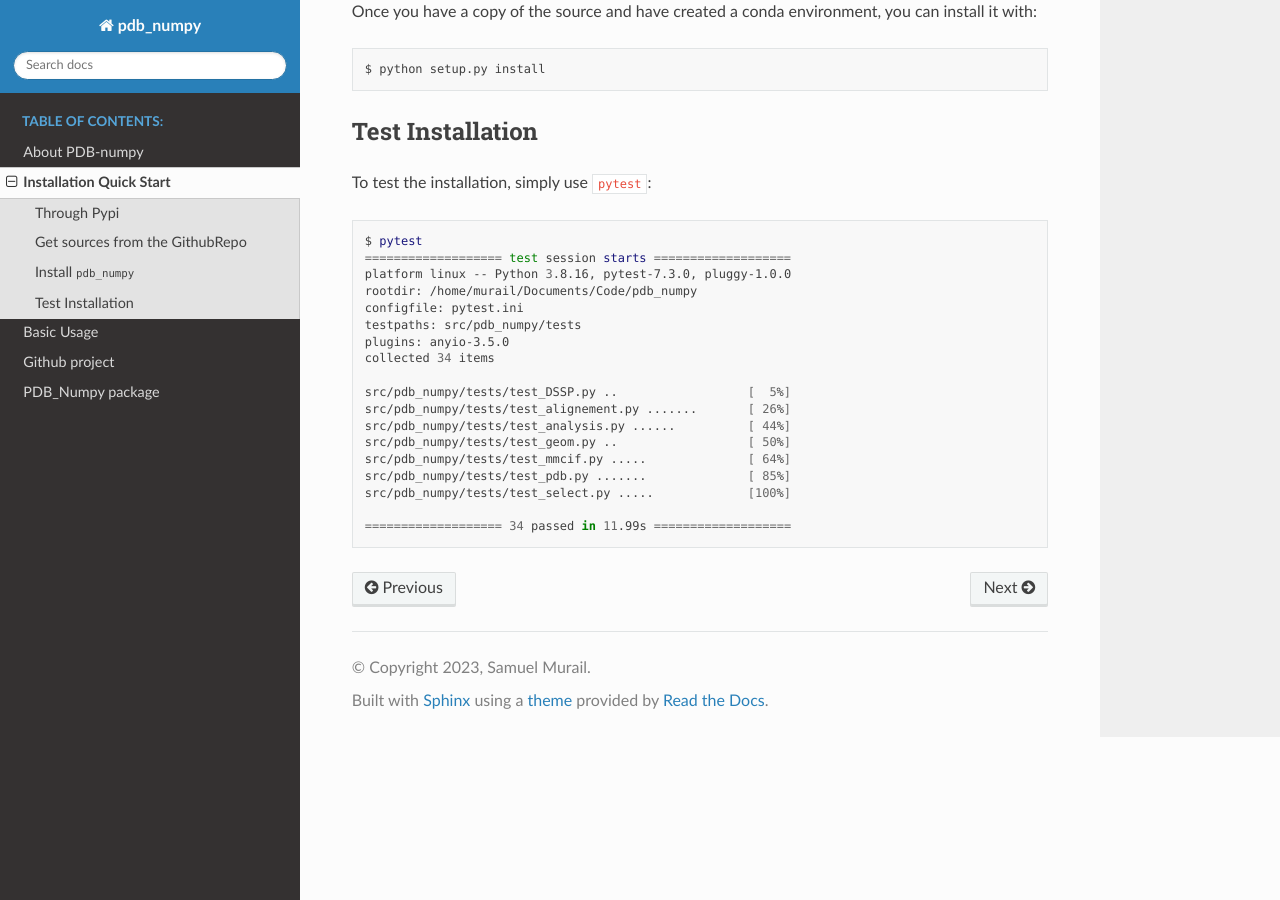
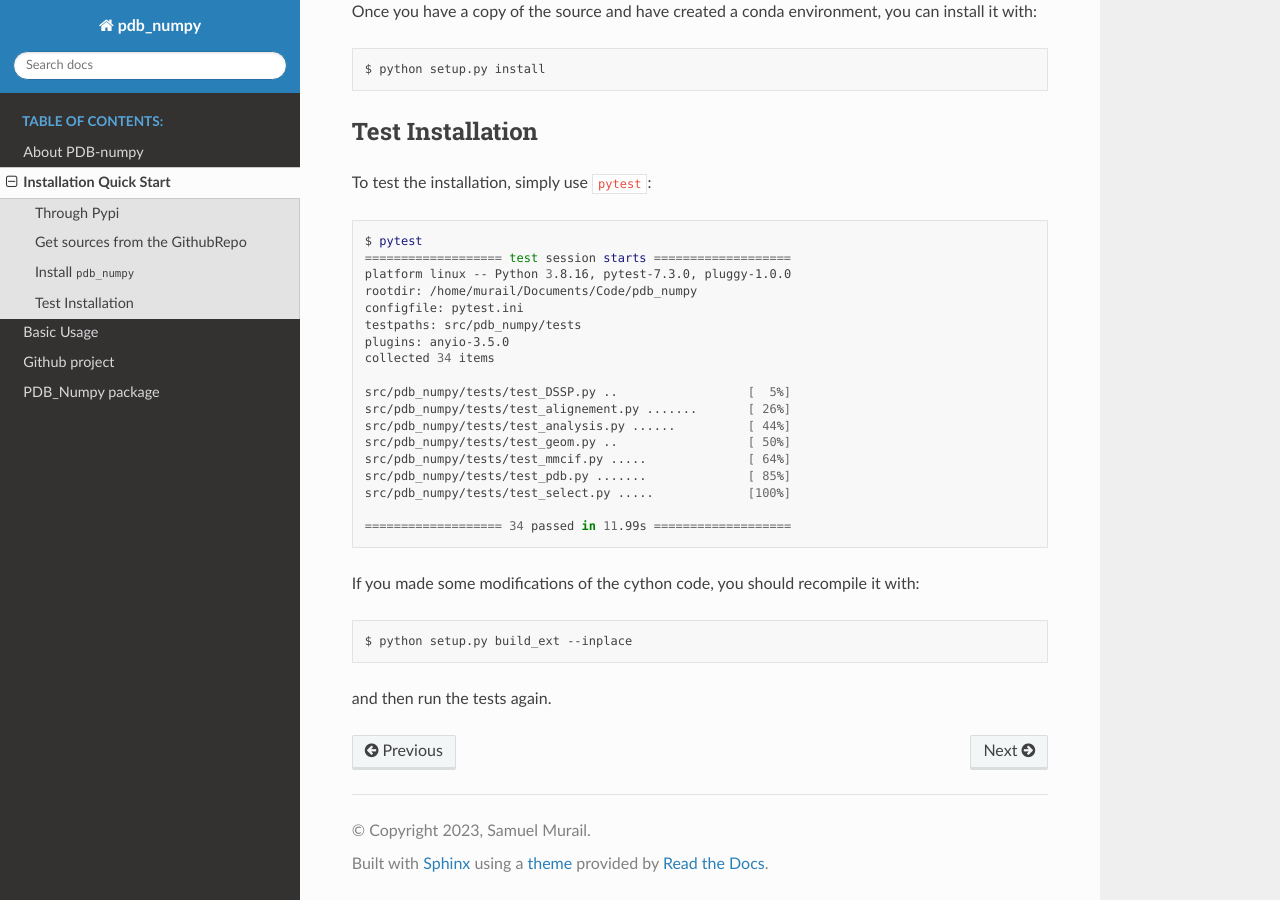
Before and after one commit to samuelmurail/pdb_numpy, a Sphinx documentation site: the page built from docs/source/installation.md, in a window 1280 px wide and 900 px high, scrolled down 836 px. Built offline with Sphinx 7.4.7 and the Read the Docs theme 3.1.0, drawn with Linux system fonts in a browser that asks for light colours.

Commit message:
Fix encode test issues

````diff
--- a/docs/source/installation.md
+++ b/docs/source/installation.md
@@ -62,3 +62,11 @@ src/pdb_numpy/tests/test_select.py .....             [100%]
 
 =================== 34 passed in 11.99s ===================
 ```
+
+If you made some modifications of the cython code, you should recompile it with:
+
+```bash
+$ python setup.py build_ext --inplace
+```
+
+and then run the tests again.
````
Also changed, not shown: 2 other files.
